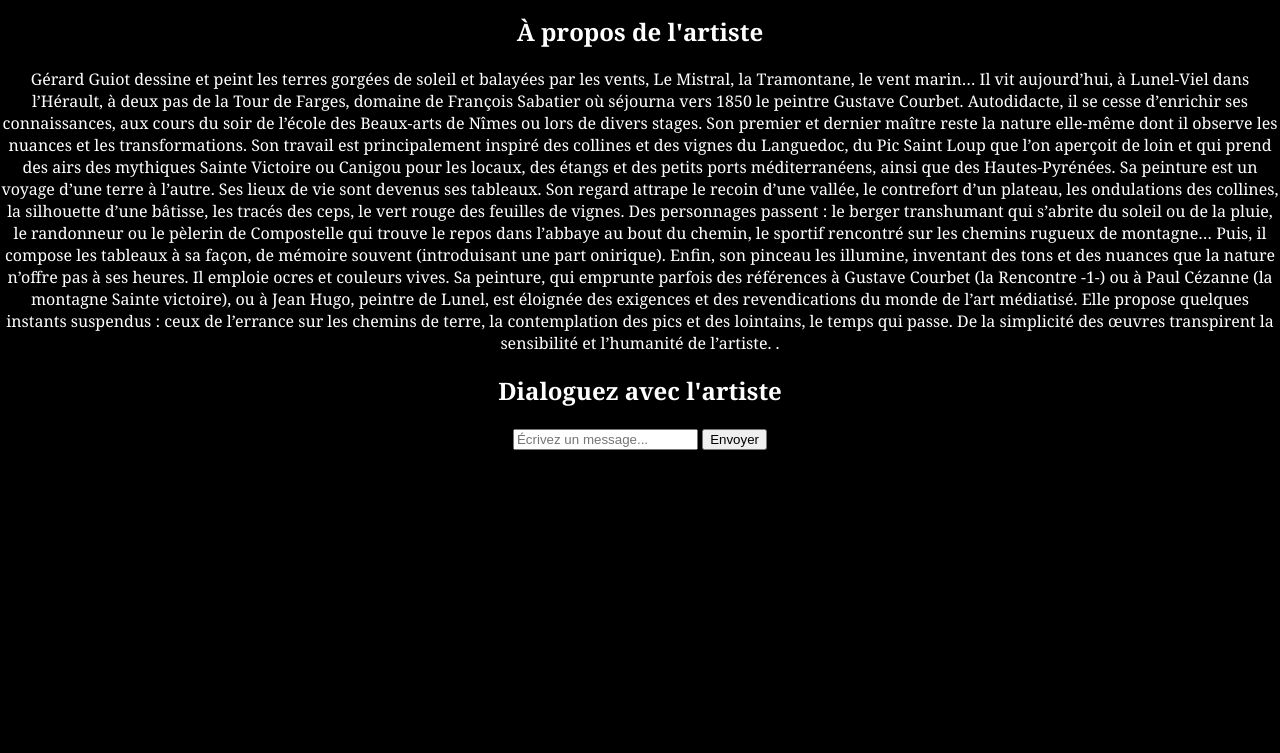
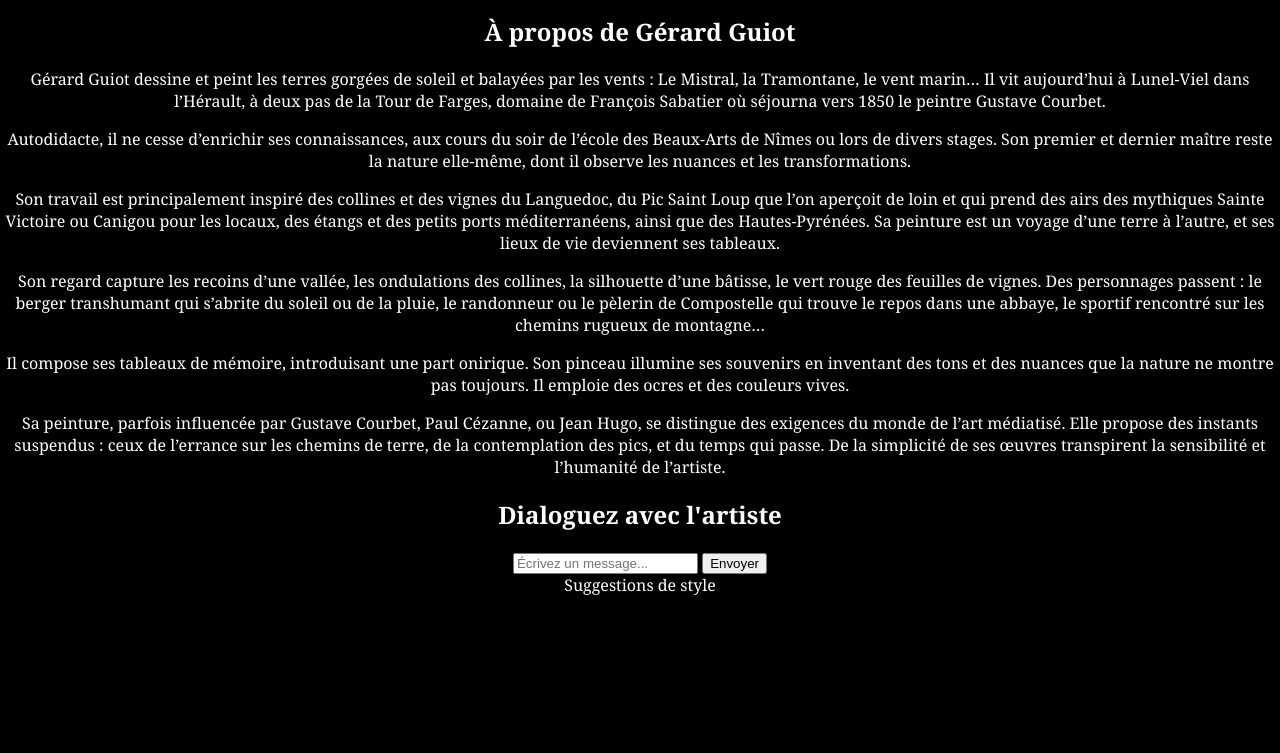
Before and after one commit to RAIVARD/GGUIOT-PORTFOLIO, a plain HTML site: page about.html in a window 1280 px wide. Shown: the part 47-800 px from the top of the page. Drawn offline with Linux system fonts and the light colour scheme.

Commit message:
ajout texte 2 about.html

```diff
--- a/about.html
+++ b/about.html
@@ -8,42 +8,29 @@
     <script src="script.js" defer></script>
 </head>
 <body>
+    <!-- Barre de navigation -->
     <nav>
-        <a href="index.html">Accueil</a>
-        <a href="about.html">À propos</a>
+        <a href="index.html">Accueil</a> |
+        <a href="about.html">À propos</a> |
         <a href="cocreation.html">Cocréation</a>
     </nav>
 
-    <section>
-        <h1>À propos de l'artiste</h1>
-        <p>Gérard Guiot dessine et peint les terres gorgées de soleil et balayées par les vents, Le Mistral, la
-Tramontane, le vent marin… Il vit aujourd’hui, à Lunel-Viel dans l’Hérault, à deux pas de la Tour de
-Farges, domaine de François Sabatier où séjourna vers 1850 le peintre Gustave Courbet.
-Autodidacte, il se cesse d’enrichir ses connaissances, aux cours du soir de l’école des Beaux-arts de
-Nîmes ou lors de divers stages. Son premier et dernier maître reste la nature elle-même dont il
-observe les nuances et les transformations.
+    <!-- Section À propos de l'artiste -->
+    <section class="about-section">
+        <h1>À propos de Gérard Guiot</h1>
+        <p>Gérard Guiot dessine et peint les terres gorgées de soleil et balayées par les vents : Le Mistral, la Tramontane, le vent marin… Il vit aujourd’hui à Lunel-Viel dans l’Hérault, à deux pas de la Tour de Farges, domaine de François Sabatier où séjourna vers 1850 le peintre Gustave Courbet.</p>
 
-Son travail est principalement inspiré des collines et des vignes du Languedoc, du Pic Saint Loup que
-l’on aperçoit de loin et qui prend des airs des mythiques Sainte Victoire ou Canigou pour les locaux,
-des étangs et des petits ports méditerranéens, ainsi que des Hautes-Pyrénées. Sa peinture est un
-voyage d’une terre à l’autre. Ses lieux de vie sont devenus ses tableaux.
-Son regard attrape le recoin d’une vallée, le contrefort d’un plateau, les ondulations des collines, la
-silhouette d’une bâtisse, les tracés des ceps, le vert rouge des feuilles de vignes. Des personnages
-passent : le berger transhumant qui s’abrite du soleil ou de la pluie, le randonneur ou le pèlerin de
-Compostelle qui trouve le repos dans l’abbaye au bout du chemin, le sportif rencontré sur les
-chemins rugueux de montagne…
+        <p>Autodidacte, il ne cesse d’enrichir ses connaissances, aux cours du soir de l’école des Beaux-Arts de Nîmes ou lors de divers stages. Son premier et dernier maître reste la nature elle-même, dont il observe les nuances et les transformations.</p>
 
-Puis, il compose les tableaux à sa façon, de mémoire souvent (introduisant une part onirique). Enfin,
-son pinceau les illumine, inventant des tons et des nuances que la nature n’offre pas à ses heures. Il
-emploie ocres et couleurs vives.
+        <p>Son travail est principalement inspiré des collines et des vignes du Languedoc, du Pic Saint Loup que l’on aperçoit de loin et qui prend des airs des mythiques Sainte Victoire ou Canigou pour les locaux, des étangs et des petits ports méditerranéens, ainsi que des Hautes-Pyrénées. Sa peinture est un voyage d’une terre à l’autre, et ses lieux de vie deviennent ses tableaux.</p>
 
-Sa peinture, qui emprunte parfois des références à Gustave Courbet (la Rencontre -1-) ou à Paul
-Cézanne (la montagne Sainte victoire), ou à Jean Hugo, peintre de Lunel, est éloignée des exigences
-et des revendications du monde de l’art médiatisé. Elle propose quelques instants suspendus : ceux de
-l’errance sur les chemins de terre, la contemplation des pics et des lointains, le temps qui passe.
-De la simplicité des œuvres transpirent la sensibilité et l’humanité de l’artiste.
+        <p>Son regard capture les recoins d’une vallée, les ondulations des collines, la silhouette d’une bâtisse, le vert rouge des feuilles de vignes. Des personnages passent : le berger transhumant qui s’abrite du soleil ou de la pluie, le randonneur ou le pèlerin de Compostelle qui trouve le repos dans une abbaye, le sportif rencontré sur les chemins rugueux de montagne…</p>
 
-.</p>
+        <p>Il compose ses tableaux de mémoire, introduisant une part onirique. Son pinceau illumine ses souvenirs en inventant des tons et des nuances que la nature ne montre pas toujours. Il emploie des ocres et des couleurs vives.</p>
+
+        <p>Sa peinture, parfois influencée par Gustave Courbet, Paul Cézanne, ou Jean Hugo, se distingue des exigences du monde de l’art médiatisé. Elle propose des instants suspendus : ceux de l’errance sur les chemins de terre, de la contemplation des pics, et du temps qui passe. De la simplicité de ses œuvres transpirent la sensibilité et l’humanité de l’artiste.</p>
+
+        <!-- Chatbox pour interagir avec l'artiste -->
         <div class="chatbox">
             <h2>Dialoguez avec l'artiste</h2>
             <div class="messages" id="messages"></div>
@@ -53,3 +40,4 @@ De la simplicité des œuvres transpirent la sensibilité et l’humanité de l
     </section>
 </body>
 </html>
+Suggestions de style
```
